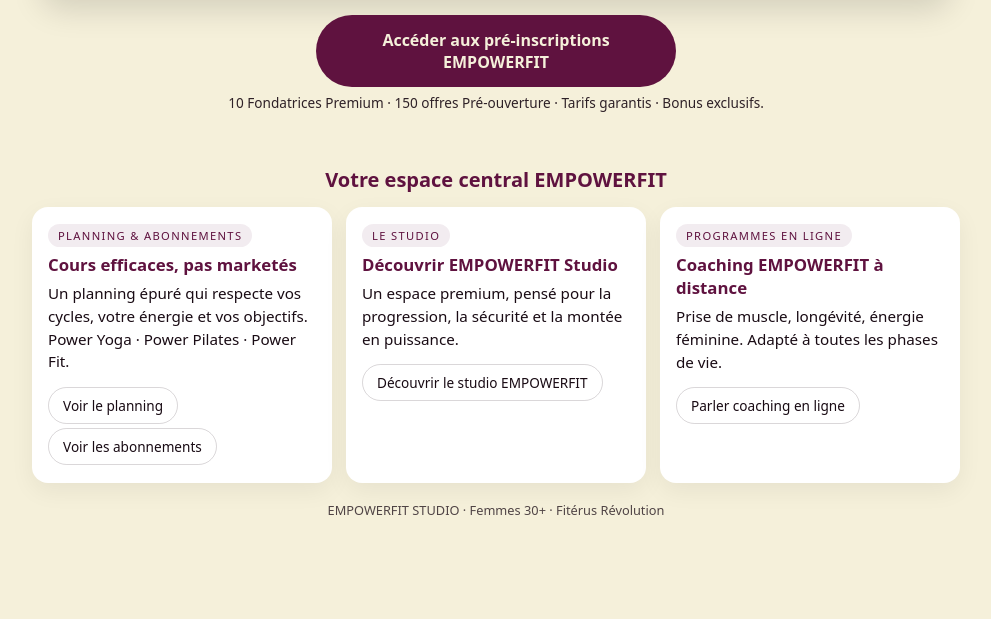
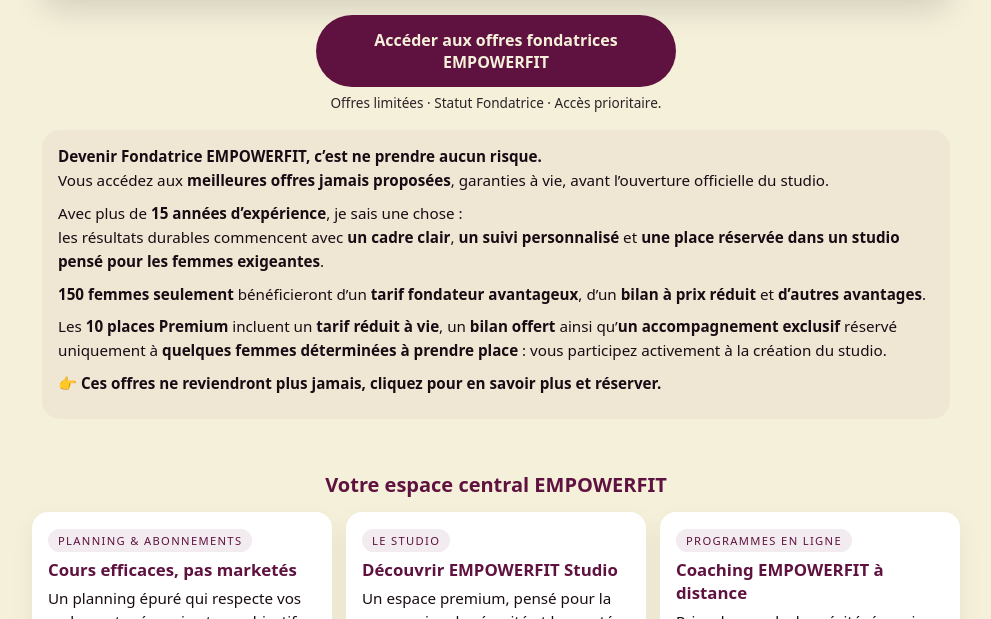
Before and after one commit to empowerfitstudio/empowerfit.github.io, a plain HTML site: page index.html in a window 1280 px wide. Shown: the part 547-1166 px from the top of the page, without its empty margins (144-1135 px from the left). Before the commit the page ends 1106 px from the top, so only its background shows below. Drawn offline with Linux system fonts and the light colour scheme.

Commit message:
Update index.html

```diff
--- a/index.html
+++ b/index.html
@@ -95,8 +95,26 @@
         .cta-caption {
             text-align: center;
             font-size: 0.85rem;
-            margin-bottom: 26px;
+            margin-bottom: 18px;
             opacity: 0.9;
+        }
+
+        .founder-block {
+            background: rgba(95,18,63,0.04);
+            border-radius: 18px;
+            padding: 14px 16px 16px;
+            text-align: left;
+            font-size: 0.95rem;
+            line-height: 1.6;
+            margin-bottom: 24px;
+        }
+
+        .founder-block p {
+            margin: 0 0 8px;
+        }
+
+        .founder-block strong {
+            font-weight: 700;
         }
 
         h2.section-title {
@@ -187,11 +205,25 @@
             <img src="accueil-empowerfit.jpg.png" alt="Accueil EMPOWERFIT">
         </div>
 
-        <a class="btn-main" href="preinscriptions.html">
-            Accéder aux pré-inscriptions EMPOWERFIT
+        <a class="btn-main" href="offre-fondatrice.html">
+            Accéder aux offres fondatrices EMPOWERFIT
         </a>
         <div class="cta-caption">
-            10 Fondatrices Premium · 150 offres Pré-ouverture · Tarifs garantis · Bonus exclusifs.
+            Offres limitées · Statut Fondatrice · Accès prioritaire.
+        </div>
+
+        <div class="founder-block">
+            <p><strong>Devenir Fondatrice EMPOWERFIT, c’est ne prendre aucun risque.</strong><br>
+            Vous accédez aux <strong>meilleures offres jamais proposées</strong>, garanties à vie, avant l’ouverture officielle du studio.</p>
+
+            <p>Avec plus de <strong>15 années d’expérience</strong>, je sais une chose :<br>
+            les résultats durables commencent avec <strong>un cadre clair</strong>, <strong>un suivi personnalisé</strong> et <strong>une place réservée dans un studio pensé pour les femmes exigeantes</strong>.</p>
+
+            <p><strong>150 femmes seulement</strong> bénéficieront d’un <strong>tarif fondateur avantageux</strong>, d’un <strong>bilan à prix réduit</strong> et <strong>d’autres avantages</strong>.</p>
+
+            <p>Les <strong>10 places Premium</strong> incluent un <strong>tarif réduit à vie</strong>, un <strong>bilan offert</strong> ainsi qu’<strong>un accompagnement exclusif</strong> réservé uniquement à <strong>quelques femmes déterminées à prendre place</strong> : vous participez activement à la création du studio.</p>
+
+            <p>👉 <strong>Ces offres ne reviendront plus jamais, cliquez pour en savoir plus et réserver.</strong></p>
         </div>
     </header>
 
```
